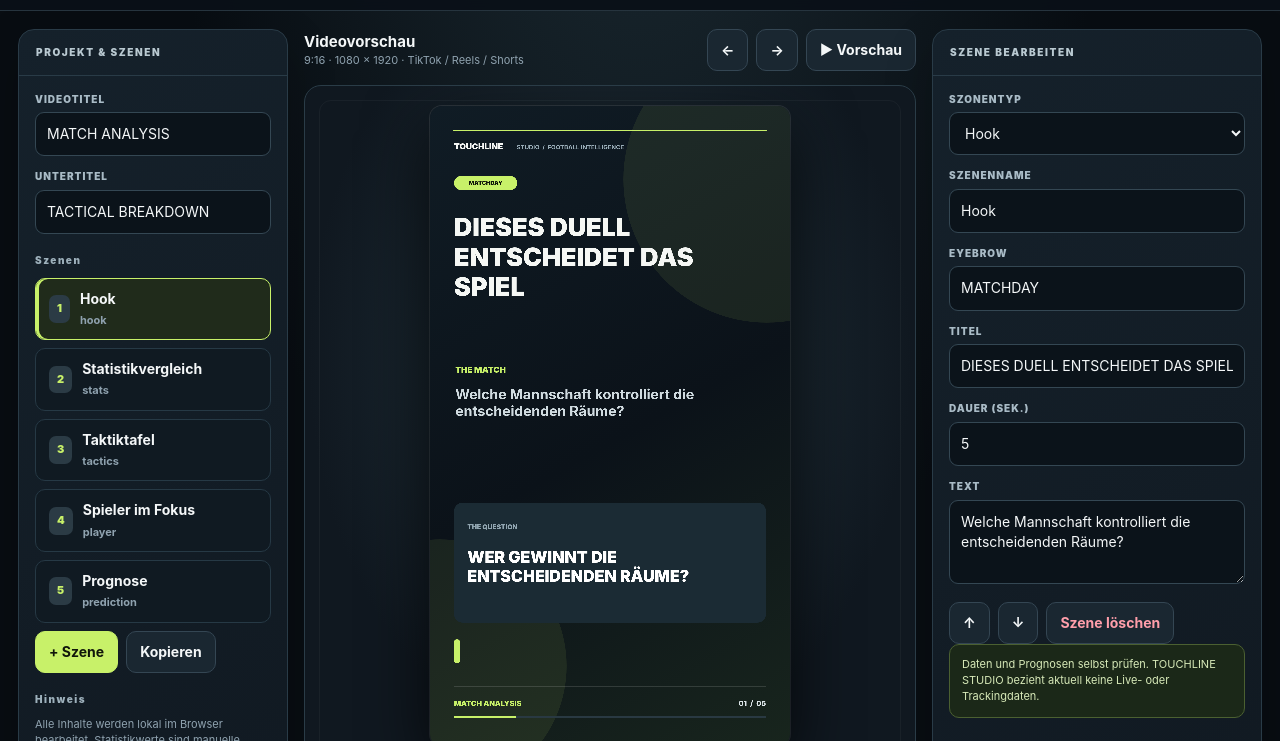
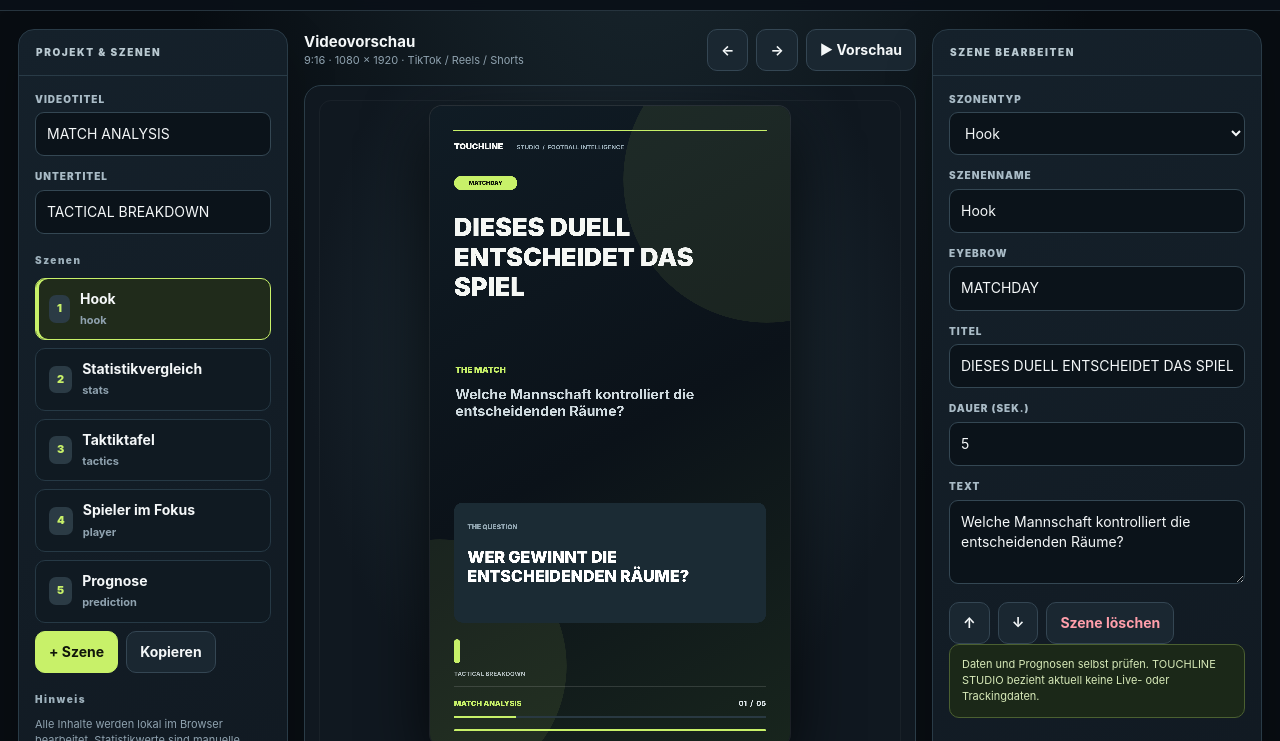
Before and after one commit to Gutusdu/Videoeditor, a plain HTML site: page index.html in a window 1280 px wide. Shown: the part 59-800 px from the top of the page. Drawn offline with Linux system fonts and the light colour scheme.

Commit message:
Add animated scene reveals, progressive graphics and local autosave

```diff
--- a/index.html
+++ b/index.html
@@ -32,12 +32,14 @@ function pill(s,x,y,w){rr(x,y,w,42,21,'#c8f169');txt(s,x+w/2,y+27,17,'#10160a',9
 function bg(){let g=ctx.createLinearGradient(0,0,1080,1920);g.addColorStop(0,'#101c25');g.addColorStop(.52,'#0b1219');g.addColorStop(1,'#18251d');ctx.fillStyle=g;ctx.fillRect(0,0,1080,1920);ctx.fillStyle='#c8f169';ctx.globalAlpha=.08;ctx.beginPath();ctx.arc(1010,220,430,0,7);ctx.fill();ctx.beginPath();ctx.arc(30,1680,380,0,7);ctx.fill();ctx.globalAlpha=1;ctx.strokeStyle='#ffffff0c';ctx.lineWidth=2;for(let x=0;x<1080;x+=90){ctx.beginPath();ctx.moveTo(x,0);ctx.lineTo(x,1920);ctx.stroke()}}
 function chrome(){rr(70,72,940,3,2,'#c8f169');txt('TOUCHLINE',72,130,25,'#f5f7f5',1000);txt('STUDIO  /  FOOTBALL INTELLIGENCE',260,130,18,'#9aadb8',700);rr(72,1740,936,2,1,'#ffffff22');txt(($('projectTitle').value||'MATCH ANALYSIS').toUpperCase(),72,1800,22,'#c8f169',950);txt(String(active+1).padStart(2,'0')+'  /  '+String(scenes.length).padStart(2,'0'),1008,1800,22,'#dce5e8',850,'right');rr(72,1830,936,7,4,'#293942');rr(72,1830,936*(active+1)/scenes.length,7,4,'#c8f169')}
 function pitch(){rr(72,680,936,850,24,'#0c543b');ctx.strokeStyle='#d6f2df';ctx.globalAlpha=.7;ctx.lineWidth=4;ctx.strokeRect(110,715,860,780);ctx.beginPath();ctx.moveTo(540,715);ctx.lineTo(540,1495);ctx.stroke();ctx.beginPath();ctx.arc(540,1105,115,0,7);ctx.stroke();ctx.strokeRect(315,715,450,145);ctx.strokeRect(315,1350,450,145);ctx.globalAlpha=1;[[280,880],[440,850],[610,850],[790,880],[380,1080],[700,1080],[250,1300],[430,1330],[650,1330],[830,1300]].forEach((p,i)=>{ctx.fillStyle=i<4?'#77b9ff':'#f7f8f4';ctx.beginPath();ctx.arc(p[0],p[1],25,0,7);ctx.fill();ctx.strokeStyle='#07130f';ctx.lineWidth=4;ctx.stroke()});ctx.strokeStyle='#c8f169';ctx.lineWidth=9;ctx.beginPath();ctx.moveTo(440,850);ctx.quadraticCurveTo(520,970,650,1010);ctx.stroke();ctx.beginPath();ctx.moveTo(620,990);ctx.lineTo(650,1010);ctx.lineTo(620,1030);ctx.stroke()}
-function render(){let s=cur();bg();chrome();pill((s.eyebrow||'ANALYSIS').toUpperCase(),72,210,Math.min(360,Math.max(190,(s.eyebrow||'ANALYSIS').length*13+48)));wrap((s.title||'').toUpperCase(),72,390,920,76,'#f5f7f4',1000);
+function render(progress=1){let s=cur();bg();chrome();pill((s.eyebrow||'ANALYSIS').toUpperCase(),72,210,Math.min(360,Math.max(190,(s.eyebrow||'ANALYSIS').length*13+48)));let reveal=Math.min(1,Math.max(0,progress*2.4));ctx.save();ctx.globalAlpha=reveal;ctx.translate((1-reveal)*38,0);wrap((s.title||'').toUpperCase(),72,390,920,76,'#f5f7f4',1000);ctx.restore();
 if(s.type==='hook'){txt('THE MATCH',76,800,25,'#c8f169',950);wrap(s.body,76,880,820,42,'#d0dbe0',650);rr(72,1190,936,360,26,'#1b2b34');txt('THE QUESTION',112,1270,20,'#91a5b0',900);wrap('WER GEWINNT DIE ENTSCHEIDENDEN RÄUME?',112,1370,820,48,'#fff',950);rr(72,1600,18,72,8,'#c8f169')}
-if(s.type==='stats'){txt(s.teamA||'TEAM A',100,640,27,'#77b9ff',950);txt(s.teamB||'TEAM B',980,640,27,'#c8f169',950,'right');(s.stats||[]).forEach((r,i)=>{let py=750+i*215;rr(72,py-78,936,165,20,'#182630');txt(r[0].toUpperCase(),110,py-27,20,'#a8bac4',900);txt(r[1],110,py+45,48,'#77b9ff',950);txt(r[2],970,py+45,48,'#c8f169',950,'right');let a=parseFloat(String(r[1]).replace(',','.'))||0,b=parseFloat(String(r[2]).replace(',','.'))||0,den=Math.max(a,b,1);rr(110,py+65,860,9,5,'#30414b');rr(110,py+65,860*a/den,9,5,'#77b9ff');rr(110,py+83,860*b/den,9,5,'#c8f169')})}
+if(s.type==='stats'){txt(s.teamA||'TEAM A',100,640,27,'#77b9ff',950);txt(s.teamB||'TEAM B',980,640,27,'#c8f169',950,'right');(s.stats||[]).forEach((r,i)=>{let py=750+i*215;rr(72,py-78,936,165,20,'#182630');txt(r[0].toUpperCase(),110,py-27,20,'#a8bac4',900);txt(r[1],110,py+45,48,'#77b9ff',950);txt(r[2],970,py+45,48,'#c8f169',950,'right');let a=parseFloat(String(r[1]).replace(',','.'))||0,b=parseFloat(String(r[2]).replace(',','.'))||0,den=Math.max(a,b,1),bar=Math.max(0,Math.min(1,progress*1.3));rr(110,py+65,860,9,5,'#30414b');rr(110,py+65,860*a/den*bar,9,5,'#77b9ff');rr(110,py+83,860*b/den*bar,9,5,'#c8f169')})}
 if(s.type==='tactics'){txt('BLAU  '+(s.formationA||''),90,630,25,'#77b9ff',950);txt('WEISS  '+(s.formationB||''),990,630,25,'#f5f7f4',950,'right');pitch();wrap(s.body,90,1610,900,31,'#d0dbe0',650)}
 if(s.type==='player'){rr(72,650,936,900,28,'#182630');ctx.fillStyle='#253a43';ctx.beginPath();ctx.arc(770,970,300,0,7);ctx.fill();ctx.fillStyle='#c8f169';ctx.beginPath();ctx.arc(770,850,92,0,7);ctx.fill();ctx.beginPath();ctx.ellipse(770,1190,190,250,0,Math.PI,0);ctx.fill();txt('PLAYER FOCUS',112,760,21,'#c8f169',950);wrap((s.player||'PLAYER').toUpperCase(),112,900,550,58,'#fff',1000);txt((s.role||'ROLE / POSITION').toUpperCase(),112,965,22,'#9db1bc',850);rr(112,1080,370,112,16,'#263944');txt(s.stat1||'',138,1150,25,'#77b9ff',900);rr(112,1220,370,112,16,'#263944');txt(s.stat2||'',138,1290,23,'#c8f169',900);wrap(s.body,112,1430,780,28,'#d0dbe0',650)}
-if(s.type==='prediction'){wrap(s.body,80,620,880,33,'#cbd8de',650);let vals=[+s.home||0,+s.draw||0,+s.away||0],labs=['HEIMSIEG','REMIS','AUSWÄRTSSIEG'];vals.forEach((v,i)=>{let yy=880+i*220;txt(labs[i],90,yy,24,'#c5d2d8',950);txt(v+'%',990,yy,36,'#fff',950,'right');rr(90,yy+35,900,24,12,'#2a3b45');rr(90,yy+35,900*Math.max(0,Math.min(100,v))/100,24,12,['#77b9ff','#b8c5cb','#c8f169'][i])})}
+if(s.type==='prediction'){wrap(s.body,80,620,880,33,'#cbd8de',650);let vals=[+s.home||0,+s.draw||0,+s.away||0],labs=['HEIMSIEG','REMIS','AUSWÄRTSSIEG'];vals.forEach((v,i)=>{let yy=880+i*220;txt(labs[i],90,yy,24,'#c5d2d8',950);txt(v+'%',990,yy,36,'#fff',950,'right');rr(90,yy+35,900,24,12,'#2a3b45');rr(90,yy+35,900*Math.max(0,Math.min(100,v))/100*Math.min(1,progress*1.5),24,12,['#77b9ff','#b8c5cb','#c8f169'][i])})}
+if($('projectSub').value){ctx.save();ctx.globalAlpha=.8;txt($('projectSub').value.toUpperCase(),72,1710,18,'#d4e0e4',750);ctx.restore()}
+rr(72,1870,936,6,3,'#293942');rr(72,1870,936*Math.max(.03,Math.min(1,progress)),6,3,'#c8f169');
 }
 function lists(){$('sceneList').innerHTML='';$('timeline').innerHTML='';scenes.forEach((s,i)=>{let b=document.createElement('button');b.className='scene'+(i===active?' active':'');b.innerHTML='<span class="num">'+(i+1)+'</span><span><b>'+esc(s.name)+'</b><br><span class="muted">'+esc(s.type)+'</span></span>';b.onclick=()=>{active=i;refresh()};$('sceneList').append(b);let t=document.createElement('button');t.className='tile'+(i===active?' active':'');t.innerHTML='<b>'+(i+1)+'. '+esc(s.name)+'</b><span class="muted">'+(+s.duration||5)+' Sek.</span>';t.onclick=()=>{active=i;refresh()};$('timeline').append(t)});$('duration').textContent='Gesamtlänge: '+scenes.reduce((n,s)=>n+(+s.duration||5),0)+' Sek.'}
 function field(label,key,value,type='text'){return '<div class="field"><label>'+label+'</label><input type="'+type+'" data-key="'+key+'" value="'+esc(value)+'"></div>'}
@@ -51,6 +53,8 @@ function download(blob,name){let a=document.createElement('a'),u=URL.createObjec
 $('save').onclick=()=>download(new Blob([JSON.stringify({title:$('projectTitle').value,sub:$('projectSub').value,scenes},null,2)],{type:'application/json'}),'touchline-project.json');
 $('load').onclick=()=>{let i=document.createElement('input');i.type='file';i.accept='.json,application/json';i.onchange=async()=>{try{let d=JSON.parse(await i.files[0].text());if(!Array.isArray(d.scenes))throw Error();scenes=d.scenes;active=0;$('projectTitle').value=d.title||'';$('projectSub').value=d.sub||'';refresh();$('status').textContent='Projekt geladen.'}catch{$('status').textContent='Ungültige Projektdatei.'}};i.click()};
 let playTimer; $('play').onclick=()=>{if(playing){playing=false;clearTimeout(playTimer);$('play').textContent='▶ Vorschau';return}playing=true;$('play').textContent='Ⅱ Stop';let step=()=>{if(!playing)return;render();playTimer=setTimeout(()=>{active=(active+1)%scenes.length;lists();editor();step()},(+cur().duration||5)*1000)};step()};
-$('export').onclick=async()=>{let btn=$('export');btn.disabled=true;$('status').textContent='Export läuft. Tab geöffnet lassen …';try{let stream=c.captureStream(30),mime=['video/webm;codecs=vp9','video/webm;codecs=vp8','video/webm'].find(x=>MediaRecorder.isTypeSupported(x));let rec=new MediaRecorder(stream,mime?{mimeType:mime,videoBitsPerSecond:6000000}:{}),chunks=[];rec.ondataavailable=e=>{if(e.data.size)chunks.push(e.data)};let done=new Promise(r=>rec.onstop=r);rec.start();for(let i=0;i<scenes.length;i++){active=i;lists();editor();render();await new Promise(r=>setTimeout(r,(+cur().duration||5)*1000))}rec.stop();await done;stream.getTracks().forEach(t=>t.stop());download(new Blob(chunks,{type:rec.mimeType||'video/webm'}),'touchline-studio.webm');$('status').textContent='Export abgeschlossen: WebM. MP4-Konvertierung ist in dieser Browser-Version nicht integriert.'}catch(e){$('status').textContent='Export fehlgeschlagen: '+e.message}finally{btn.disabled=false;refresh()}};
-refresh();
+$('export').onclick=async()=>{let btn=$('export');btn.disabled=true;$('status').textContent='Animierter Export läuft. Tab geöffnet lassen …';try{let stream=c.captureStream(30),mime=['video/webm;codecs=vp9','video/webm;codecs=vp8','video/webm'].find(x=>MediaRecorder.isTypeSupported(x));if(!window.MediaRecorder)throw Error('Dieser Browser unterstützt keinen Videoexport.');let rec=new MediaRecorder(stream,mime?{mimeType:mime,videoBitsPerSecond:8000000}:{}),chunks=[];rec.ondataavailable=e=>{if(e.data.size)chunks.push(e.data)};let done=new Promise(r=>rec.onstop=r);rec.start();for(let i=0;i<scenes.length;i++){active=i;lists();editor();let duration=Math.max(3,+cur().duration||5),start=performance.now();await new Promise(resolve=>{function frame(now){let p=Math.min(1,(now-start)/(duration*1000));render(p);if(p<1)requestAnimationFrame(frame);else resolve()}requestAnimationFrame(frame)})}rec.stop();await done;stream.getTracks().forEach(t=>t.stop());download(new Blob(chunks,{type:rec.mimeType||'video/webm'}),'touchline-studio.webm');$('status').textContent='Animierter WebM-Export abgeschlossen. MP4-Konvertierung ist noch nicht integriert.'}catch(e){$('status').textContent='Export fehlgeschlagen: '+e.message}finally{btn.disabled=false;refresh()}};
+function persist(){try{localStorage.setItem('touchline-studio-project',JSON.stringify({title:$('projectTitle').value,sub:$('projectSub').value,scenes}))}catch(e){}}
+function restore(){try{let raw=localStorage.getItem('touchline-studio-project');if(!raw)return;let d=JSON.parse(raw);if(Array.isArray(d.scenes)&&d.scenes.length){scenes=d.scenes;active=0;$('projectTitle').value=d.title||'MATCH ANALYSIS';$('projectSub').value=d.sub||''}}catch(e){}}
+restore();refresh();$('projectTitle').addEventListener('input',persist);$('projectSub').addEventListener('input',()=>{render();persist()});document.addEventListener('input',e=>{if(e.target.matches('#editor input,#editor textarea,#editor select'))persist()});document.addEventListener('click',e=>{if(e.target.closest('#add,#duplicate,#up,#down,#del,#new'))setTimeout(persist,0)});
 </script></body></html>
```
